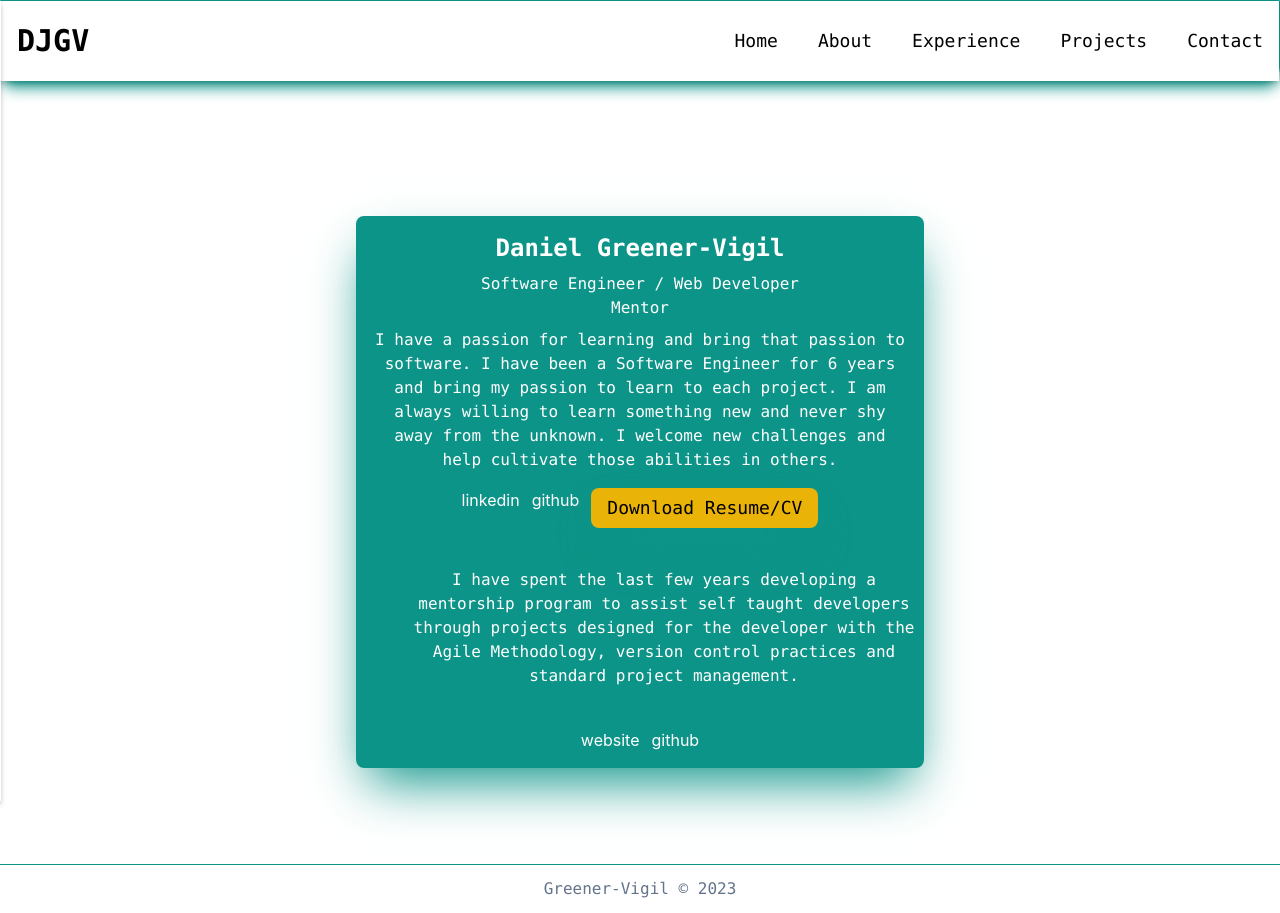
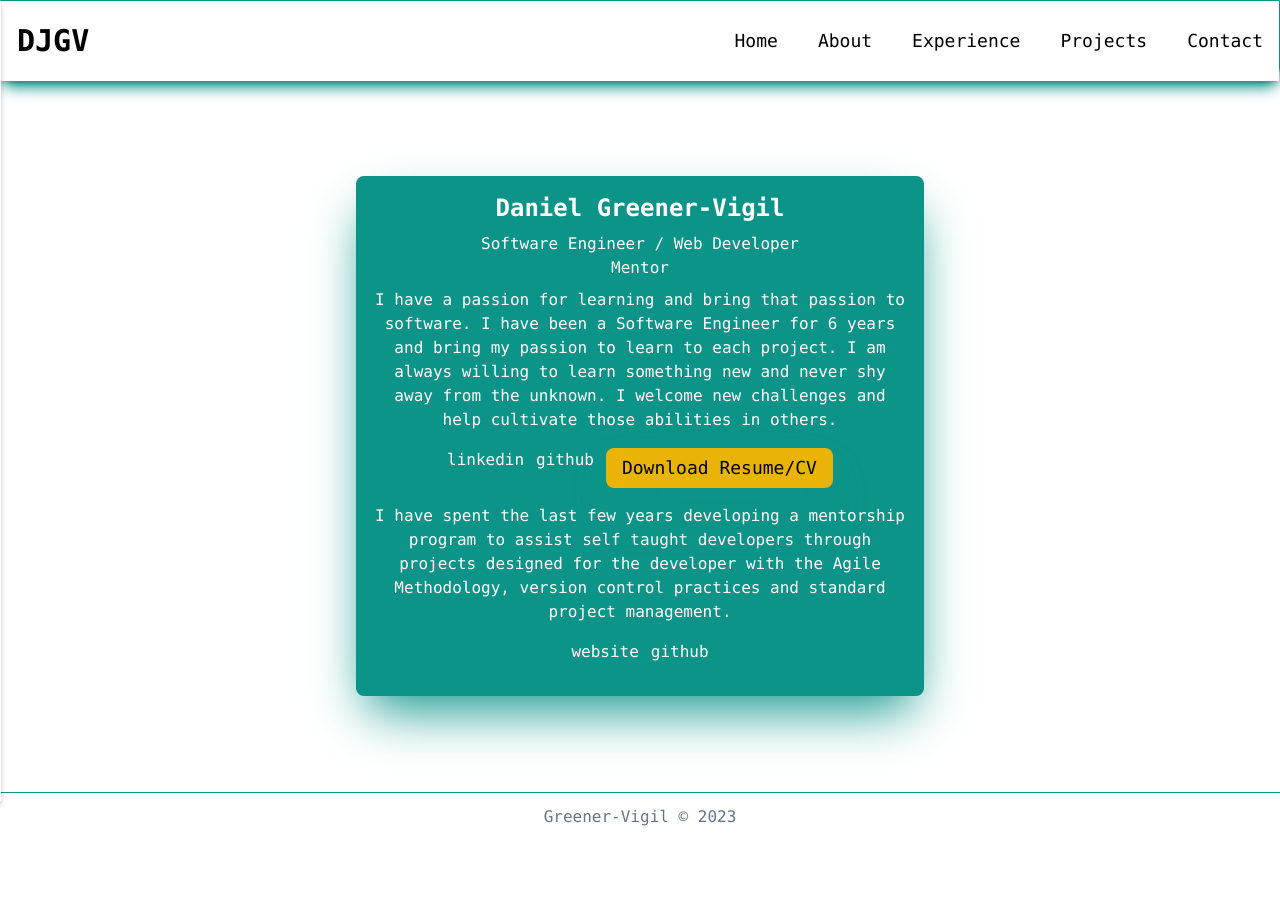
Before and after one commit to greenervigil/next-portfolio, a Next.js app: page /about in a window 1280 px wide. After the commit the page ends 841 px from the top, so only its background shows below. Built offline with nearby package versions, Linux system fonts and the light colour scheme.

Commit message:
closes #4

```diff
--- a/components/card/card-2.tsx
+++ b/components/card/card-2.tsx
@@ -15,7 +15,7 @@ interface Card2Props {
 const Card2: React.FC<Card2Props> = ({ data }) => {
     return (
         <Link href={data.href}>
-            <a className="m-4 p-6 text-left w-1/4 min-h-2/4 bg-teal-600 border border-teal-600 rounded-lg text-white shadow-teal-600">
+            <a className="m-4 p-6 text-left md:w-1/4  min-h-2/4 bg-teal-600 border border-teal-600 rounded-lg text-white shadow-teal-600">
               <Image src={data.imageSrc} width={500} height={300} alt={data.imageDescription} />
               <h2 className="font-mono text-2xl mb-4">{data.title}</h2>
               <p className="font-mono">{data.description}</p>
--- a/components/card/card.tsx
+++ b/components/card/card.tsx
@@ -8,7 +8,7 @@ const Card: React.FC<CardProps> = ({
     children
 }) => {
     return (
-        <div className="w-2/4 text-white min-h-max text-center my-0 mx-auto p-4 overflow-y-hidden rounded-lg shadow-2xl shadow-teal-600 border-solid bg-teal-600">
+        <div className="md:w-2/4 text-white min-h-max text-center my-0 mx-auto p-4 overflow-y-hidden rounded-lg shadow-2xl shadow-teal-600 border-solid bg-teal-600">
             {children}
         </div>
     )
--- a/pages/about.tsx
+++ b/pages/about.tsx
@@ -9,13 +9,13 @@ const About: NextPage = () => {
 
     return (
         <Container>
-            <div className="mt-24">
+            <div className="mt-24 sm:mt-3 font-mono">
                 <section className="m-14">
                     <Card>
-                        <h2 className="font-mono text-2xl font-bold">{content.name}</h2>
-                        <h4 className="font-mono text-ls my-2" dangerouslySetInnerHTML={{ __html: content.title }}></h4>
-                        <p className="font-mono font-base">{content.aboutText}</p>
-                        <div className="flex justify-center gap-3 m-4">
+                        <h2 className="text-2xl font-bold">{content.name}</h2>
+                        <h4 className="text-ls my-2" dangerouslySetInnerHTML={{ __html: content.title }}></h4>
+                        <p className="font-base">{content.aboutText}</p>
+                        <div className="flex justify-center flex-wrap gap-3 m-4">
                     <a target="_blank" rel="noreferrer" href="https://www.linkedin.com/in/danieljvigil/">
                         {/*<FontAwesomeIcon icon={faLinkedin} size={'lg'} color="#18cae6"/>*/}
                         linkedin
@@ -31,11 +31,9 @@ const About: NextPage = () => {
                     </a>
                 </div>
 
-                <Container>
-                    <p className="font-base font-mono">{content.greenfield}</p>
-                </Container>
+                <p className="font-base flex flex-wrap justify-center">{content.greenfield}</p>
 
-                <div className="flex justify-center gap-3">
+                <div className="flex justify-center flex-wrap gap-3 m-4">
                     <a target="_blank" rel="noreferrer" href="https://greenfield-org.github.io/">
                         {/*<FontAwesomeIcon icon={faGlobe} size={'lg'} color="#18cae6" />*/}
                         website
--- a/pages/contact.tsx
+++ b/pages/contact.tsx
@@ -24,7 +24,7 @@ const Contact: NextPage = () => {
                         <Input label="Phone Number" type="phone" name="phone" maxLength={13} />
                         <input type="hidden" name="_autoresponse" value="Thank you for reaching out.  Please allow up to 24 hours for a response.  I will be in touch soon."></input>
                         <Textarea required rows={13} name="message"/>
-                        <button className="m-4 font-mono text-xl border border-yellow-400 rounded-2xl w-36 h-10" type="submit">Send</button>
+                        <button className="m-4 font-mono text-xl border border-yellow-500 rounded-2xl w-36 h-10 hover:bg-yellow-100 hover:text-slate-900" type="submit">Send</button>
                     </form>
                 </Card>
             </>
--- a/pages/index.tsx
+++ b/pages/index.tsx
@@ -28,7 +28,7 @@ const Home: NextPage = () => {
 
           <div className='flex justify-center gap-5'>
             <Link href="/contact" >
-              <a className='bg-yellow-500 text-slate-900 text-center rounded-lg shadow-2xl shadow-teal-600 w-36 h-9 p-1 hover:bg-yellow-700 hover:text-white hover:shadow-teal-500'>Contact Me!</a>
+              <a className='bg-yellow-500 text-slate-900 text-center rounded-lg shadow-2xl shadow-teal-600 w-36 h-9 p-1 hover:bg-yellow-600 hover:text-white hover:shadow-teal-500'>Contact Me!</a>
             </Link>
             <Link href="/about">
               <a className='text-center border border-yellow-500 rounded-lg shadow-2xl shadow-teal-600 w-44 h-9 p-1 hover:bg-yellow-100 hover:text-slate-900'>Learn more...</a>
```
